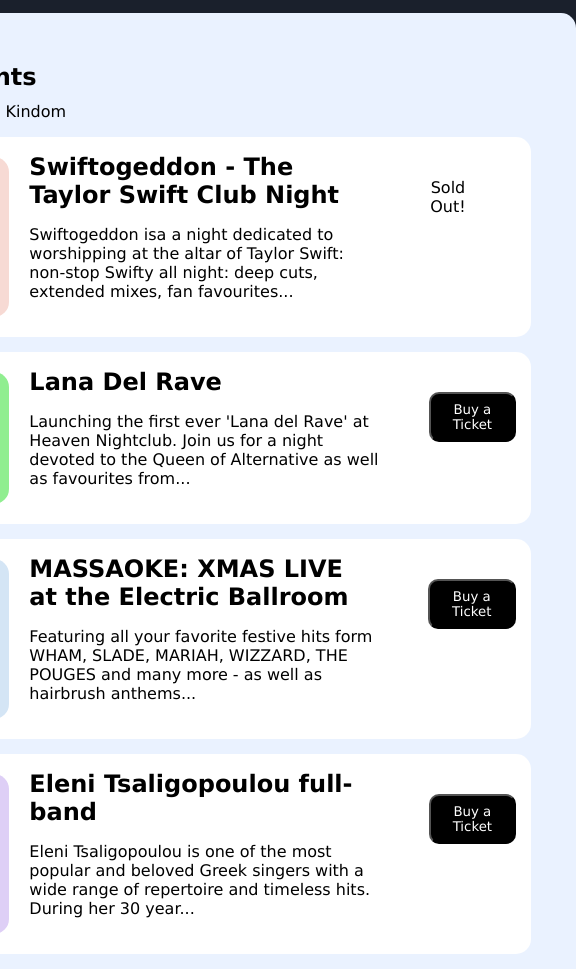
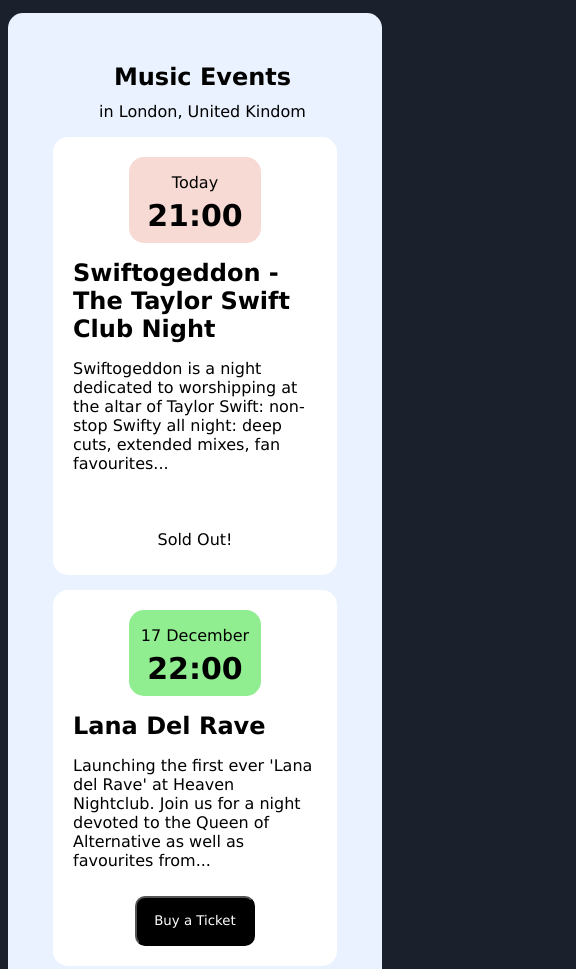
Before and after one commit to EmiCoso01/Proyecto-Musica, a plain HTML site: page index.html in a window 390 px wide. Shown: the top 969 px of the page, 576 px wide, since content can reach past the window. Drawn offline with Linux system fonts and the light colour scheme.

Commit message:
responsive

```diff
--- a/index.html
+++ b/index.html
@@ -21,8 +21,7 @@
             </div>
             <div class="description">
                 <h2>Swiftogeddon - The Taylor Swift Club Night</h2>
-                <p class="details">Swiftogeddon isa a night dedicated to worshipping at the altar of Taylor Swift:
-                    non-stop Swifty all night: deep cuts, extended mixes, fan favourites...
+                <p class="details">Swiftogeddon is a night dedicated to worshipping at the altar of Taylor Swift: non-stop Swifty all night: deep cuts, extended mixes, fan favourites...
                 </p>
             </div>
             <div id="sold">
@@ -36,8 +35,7 @@
             </div>
             <div class="description">
                 <h2>Lana Del Rave</h2>
-                <p class="details">Launching the first ever 'Lana del Rave' at Heaven Nightclub. Join us for a
-                    night devoted to the Queen of Alternative as well as favourites from...
+                <p class="details">Launching the first ever 'Lana del Rave' at Heaven Nightclub. Join us for a night devoted to the Queen of Alternative as well as favourites from...
                 </p>
             </div>
             <button>Buy a Ticket</button>
@@ -49,8 +47,7 @@
             </div>
             <div class="description">
                 <h2>MASSAOKE: XMAS LIVE at the Electric Ballroom</h2>
-                <p class="details">Featuring all your favorite festive hits form WHAM, SLADE, MARIAH,
-                    WIZZARD, THE POUGES and many more - as well as hairbrush anthems...
+                <p class="details">Featuring all your favorite festive hits form WHAM, SLADE, MARIAH, WIZZARD, THE POUGES and many more - as well as hairbrush anthems...
                 </p>
             </div>
             <button>Buy a Ticket</button>
@@ -62,8 +59,7 @@
             </div>
             <div class="description">
                 <h2>Eleni Tsaligopoulou full-band</h2>
-                <p class="details">Eleni Tsaligopoulou is one of the most popular and beloved Greek singers
-                    with a wide range of repertoire and timeless hits. During her 30 year...
+                <p class="details">Eleni Tsaligopoulou is one of the most popular and beloved Greek singers with a wide range of repertoire and timeless hits. During her 30 year...
                 </p>
             </div>
             <button>Buy a Ticket</button>
--- a/styles.css
+++ b/styles.css
@@ -1,16 +1,17 @@
 * {
     font-family: Verdana, Geneva, Tahoma, sans-serif;
+}
+
+h1 {
+    margin-bottom: -5px;
 }
 
 .intro {
     margin-left: 15px;
 }
 
-h1 {
-    margin-bottom: -5px;
-}
-
-.details, h2 {
+.details,
+h2 {
     margin-top: -4px;
 }
 
@@ -26,7 +27,6 @@ section {
     padding: 30px;
     border-radius: 15px;
     max-width: 1100px;
-
 }
 
 .event {
@@ -35,6 +35,8 @@ section {
     margin: 15px;
     padding: 10px;
     border-radius: 15px;
+    justify-content: center;
+    align-items: center;
 }
 
 div div {
@@ -46,7 +48,7 @@ div div {
     min-width: 130px;
     border-radius: 15px;
     padding-bottom: 20px;
-  }
+}
 
 .time {
     font-size: 30px;
@@ -55,9 +57,10 @@ div div {
 }
 
 button {
-    width: 250px;
+    min-width: 120px;
     height: 50px;
-    margin: 30px 5px 15px 40px;
+    margin-right: 20px;
+    margin-left: 20px;
     color: white;
     background-color: black;
     border-radius: 10px;
@@ -86,3 +89,19 @@ button {
 .purple {
     background-color: #decff6;
 }
+
+@media (max-width: 700px) {
+    .intro {
+        text-align: center;
+    }
+    .event {
+        flex-direction: column;
+    }
+    .calendar {
+        max-width: 200px;
+        width: 50%;
+    }
+    button {
+        margin-bottom: 10px;
+    }
+}
```
